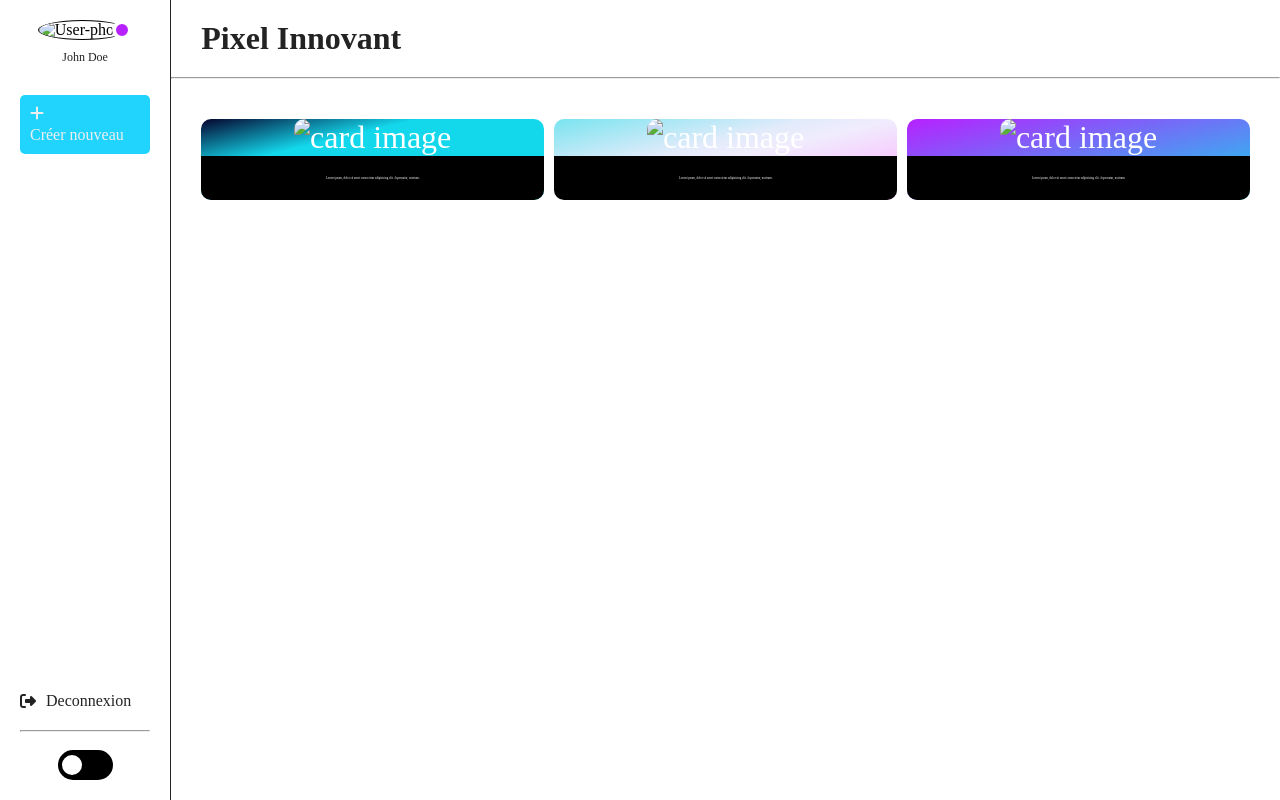
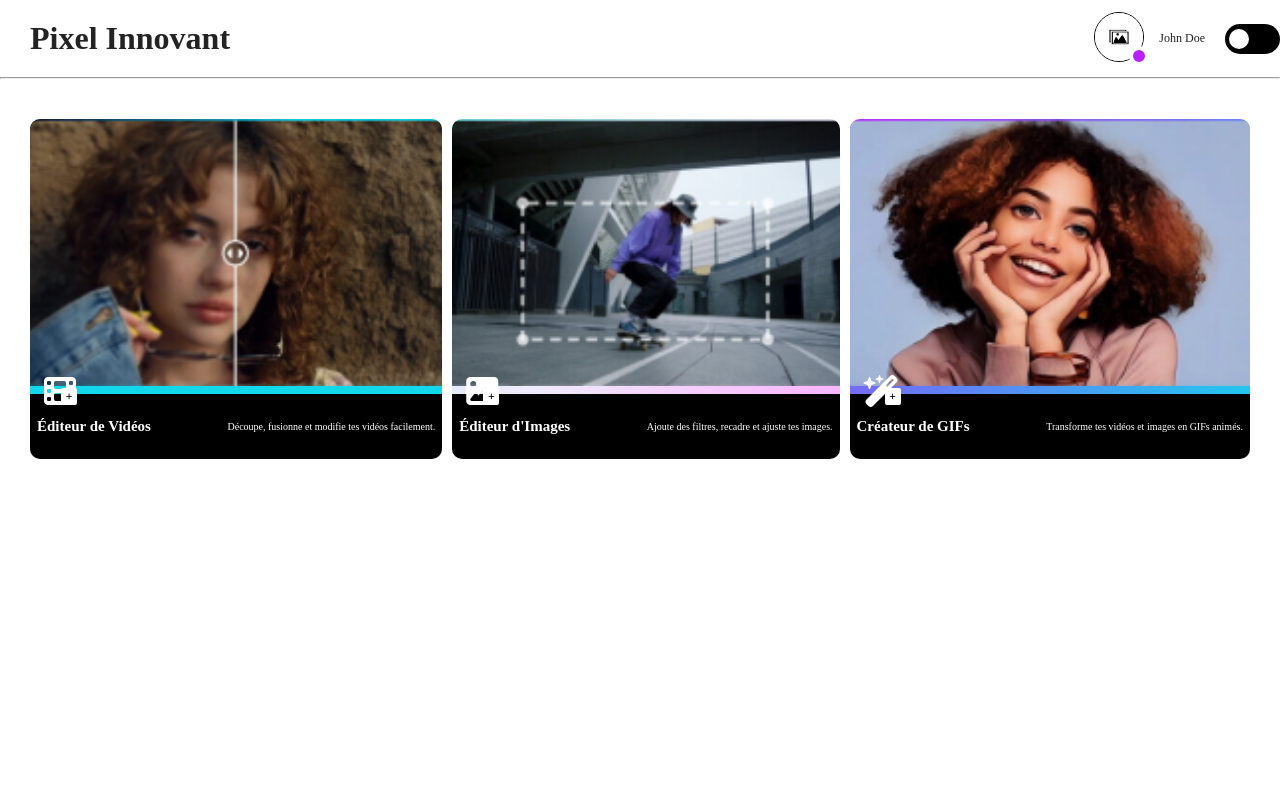
Before and after one commit to bakeli-OpenSource/editeur-multimedia, a plain HTML site: page page d'accueil/accueil.html in a window 1280 px wide. Drawn offline with Linux system fonts and the light colour scheme; a script that the page names is missing.

Commit message:
modification de la page

```diff
--- a/page d'accueil/accueil.css
+++ b/page d'accueil/accueil.css
@@ -3,7 +3,8 @@
   padding: 0;
   box-sizing: border-box;
   text-decoration: none;
-
+  /* bordure checkout */
+  /* border: 1px solid red; */
 }
 /* root */
 
@@ -16,7 +17,7 @@
   --text-dark: #061039;
   /* background */
   --background-color: #f7f7f7;
-  --linear-1: linear-gradient(to bottom right, #061039 2%, #13d8ec 32%);
+  --linear-1: linear-gradient(to bottom right, #061039 1%, #13d8ec 32%);
   --linear-2: linear-gradient(
     to bottom right,
     #78e4ef 0%,
@@ -42,23 +43,26 @@ html {
   display: flex;
   height: 100vh;
   /* ---------------------- */
-  aside {
-    width: fit-content;
-    border-right: 1px solid var(--lightColor);
-    padding: 20px 20px;
+  main {
+    width: 100%;
+    .head,
+    .nav-Right,
+    .theme {
       display: flex;
-    flex-direction: column;
       justify-content: space-between;
-
-    /* ---------- aside top css start ------------ */
-    .aside-top {
-      /* ---------------------- */
+      align-items: center;
+    }
+    h1 {
+      margin: 20px 30px;
+      color: var(--lightColor);
+    }
     .user-Zone {
       display: flex;
       justify-content: center;
       align-items: center;
       flex-wrap: wrap;
       gap: 10px;
+      margin-right: 20px;
       /* ---------------------- */
       .user-complete-name {
         display: flex;
@@ -89,59 +93,17 @@ html {
         right: 0;
       }
     }
-      /* ---------------------- */
-      .menu {
-        margin-top: 30px;
-        /* ---------------------- */
-        #CreateBtn {
-          cursor: pointer;
-          margin: auto;
-          display: flex;
-          align-items: center;
-          flex-wrap: wrap;
-          gap: 5px;
-          width: fit-content;
-          padding: 10px;
-          border: none;
-          border-radius: 5px;
-          background: var(--secondary-color);
-          color: var(--text-light);
-        }
-      }
-    }
-    /* ----------aside top css exit------------ */
-
-    /* ----------aside bottom css start------------ */
-    .aside-bottom {
-      /* ----------logoutBtn css start------------ */
-      #logoutBtn {
-        cursor: pointer;
-        margin: 20px auto;
-        display: flex;
-        align-items: center;
-        flex-wrap: wrap;
-        gap: 10px;
-        color: var(--lightColor);
-      }
-      /* ----------logoutBtn css end------------ */
-      /* ----------themes change css start------------ */
-      /* ----------themes change css exit------------ */
-    }
-  }
-  main {
-    width: 100%;
-    h1 {
-      margin: 20px 30px;
-      color: var(--lightColor);
-    }
     section {
       padding: 40px 30px;
       display: flex;
       flex-wrap: wrap;
       gap: 10px;
+      max-height: 85vh; /* Hauteur maximale avant le scroll */
+      overflow-y: auto; /* Active le scroll vertical */
       .card {
         color: #fff;
         /* padding: 1rem; */
+        padding-bottom: 2px;
         font-size: 2rem;
         flex-grow: 1;
         text-align: center;
@@ -149,21 +111,36 @@ html {
         /* position: relative; */
         div {
           background: #000;
-          padding: 20px 0px;
+          padding: 24px 7px;
           border-radius: 0px 0px 10px 10px;
+          display: flex;
+          justify-content: space-between;
+          align-items: center;
+          position: relative;
+          div {
+            position: absolute;
+            bottom: 40px;
+            height: 57px;
+            width: 50px;
+            background: transparent;
+          }
+        }
+        .cardTitle {
+          font-size: 15px;
+          font-weight: 700;
         }
         p {
-          font-size: 3px;
+          font-size: 10px;
         }
         img {
-          height: 150px;
+          height: 80%;
           width: 100%;
           object-fit: cover;
           border-radius: 10px 10px 0px 0px;
         }
         .add {
           position: relative;
-          /* bottom: 45px; */
+          top: 6px;
           right: 15px;
           font-size: 7px;
           background: #fff;
@@ -188,7 +165,7 @@ html {
 
 /*--------------- themes changes start --------------- */
 html[data-theme="dark"] {
-  background: linear-gradient(#061039 0%, #102d9f 72%);
+  background: linear-gradient(#061039 0%, #21d4fd 72%);
 
   --lightBtn: #555;
   --lightBg: #232323;
@@ -246,6 +223,11 @@ html.transition *:after {
   transition-delay: 0 !important;
 }
 /*--------------- themes changes end --------------- */
+@media screen and (max-width: 871px) {
+  .card img {
+    height: 150px !important;
+  }
+}
 @media screen and (max-width: 428px) {
   .container {
     height: auto;
--- a/page d'accueil/accueil.html
+++ b/page d'accueil/accueil.html
@@ -17,13 +17,15 @@
   </head>
   <body>
     <div class="container">
-      <!-- sidebar -->
-      <aside>
-        <div class="aside-top">
+      <!-- main content -->
+      <main>
+        <div class="head">
+          <h1 class="title">Pixel Innovant</h1>
+          <div class="nav-Right">
             <div class="user-Zone">
               <div class="profil">
                 <img
-                src="images/background.jpg"
+                  src="/images/background.jpg"
                   alt="User-photo"
                   id="userProfil"
                 />
@@ -35,19 +37,6 @@
                 <p id="userName">Doe</p>
               </div>
             </div>
-          <div class="menu">
-            <a href="#" id="CreateBtn">
-              <i class="fa-solid fa-plus"></i>
-              Créer nouveau
-            </a>
-          </div>
-        </div>
-        <div class="aside-bottom">
-          <a href="#" id="logoutBtn">
-            <i class="fa-solid fa-right-from-bracket"></i>
-            Deconnexion
-          </a>
-          <hr />
             <div class="theme">
               <input
                 class="container_toggle"
@@ -58,43 +47,40 @@
               <label for="switch">Toggle</label>
             </div>
           </div>
-      </aside>
-      <!-- main content -->
-      <main>
-        <h1 class="title">Pixel Innovant</h1>
+        </div>
         <hr />
         <section>
           <a href="#" class="card card1">
-            <img src="images/background.jpg" alt="card image" />
+            <img src="/images/Frame.png" alt="card image" />
             <div>
-              <p>
-                Lorem ipsum, dolor sit amet consectetur adipisicing elit.
-                Aspernatur, nostrum.
-              </p>
-              <!-- <i class="fa-solid fa-film"></i> -->
-              <!-- <i class="fa-solid fa-plus add"></i> -->
+              <p class="cardTitle">Éditeur de Vidéos</p>
+              <p>Découpe, fusionne et modifie tes vidéos facilement.</p>
+              <div class="icon">
+                <i class="fa-solid fa-film"></i>
+                <i class="fa-solid fa-plus add"></i>
+              </div>
             </div>
           </a>
           <a href="#" class="card card2">
-            <img src="images/background.jpg" alt="card image" />
+            <img src="/images/Frame (4).png" alt="card image" />
             <div>
-              <p>
-                Lorem ipsum, dolor sit amet consectetur adipisicing elit.
-                Aspernatur, nostrum.
-              </p>
-              <!-- <i class="fa-solid fa-image"></i> -->
-              <!-- <i class="fa-solid fa-plus add"></i> -->
+              <p class="cardTitle">Éditeur d'Images</p>
+              <p>Ajoute des filtres, recadre et ajuste tes images.</p>
+              <div class="icon">
+                <i class="fa-solid fa-image"></i>
+                <i class="fa-solid fa-plus add"></i>
+              </div>
             </div>
           </a>
           <a href="#" class="card card3">
-            <img src="images/background.jpg" alt="card image" />
+            <img src="/images/Frame (2).png" alt="card image" />
             <div>
-              <p>
-                Lorem ipsum, dolor sit amet consectetur adipisicing elit.
-                Aspernatur, nostrum.
-              </p>
-              <!-- <i class="fa-solid fa-magic-wand-sparkles"></i> -->
-              <!-- <i class="fa-solid fa-plus add"></i> -->
+              <p class="cardTitle">Créateur de GIFs</p>
+              <p>Transforme tes vidéos et images en GIFs animés.</p>
+              <div class="icon">
+                <i class="fa-solid fa-magic-wand-sparkles"></i>
+                <i class="fa-solid fa-plus add"></i>
+              </div>
             </div>
           </a>
         </section>
--- /dev/null
+++ b/page d'accueil/accueil.js
@@ -0,0 +1,32 @@
+// Sélectionner la case à cocher
+var checkbox = document.querySelector("input[name=mode]");
+
+// Restaurer le thème à la charge de la page
+document.addEventListener("DOMContentLoaded", function () {
+  const theme = localStorage.getItem("theme"); // Récupérer le thème depuis le localStorage
+  if (theme) {
+    document.documentElement.setAttribute("data-theme", theme); // Appliquer le thème
+    checkbox.checked = theme === "dark"; // Mettre à jour l'état de la case à cocher
+  }
+});
+
+// Gérer le changement de thème
+checkbox?.addEventListener("change", function () {
+  if (this.checked) {
+    trans(); // Transition d'effet
+    document.documentElement.setAttribute("data-theme", "dark");
+    localStorage.setItem("theme", "dark"); // Sauvegarder le thème dans le localStorage
+  } else {
+    trans();
+    document.documentElement.setAttribute("data-theme", "light");
+    localStorage.setItem("theme", "light"); // Sauvegarder le thème dans le localStorage
+  }
+});
+
+// Ajouter une transition visuelle
+let trans = () => {
+  document.documentElement.classList.add("transition");
+  window.setTimeout(() => {
+    document.documentElement.classList.remove("transition");
+  }, 1000);
+};
```
Also changed, not shown: images/background.jpg (added). Lines whose indentation alone changed are shown as unchanged.
